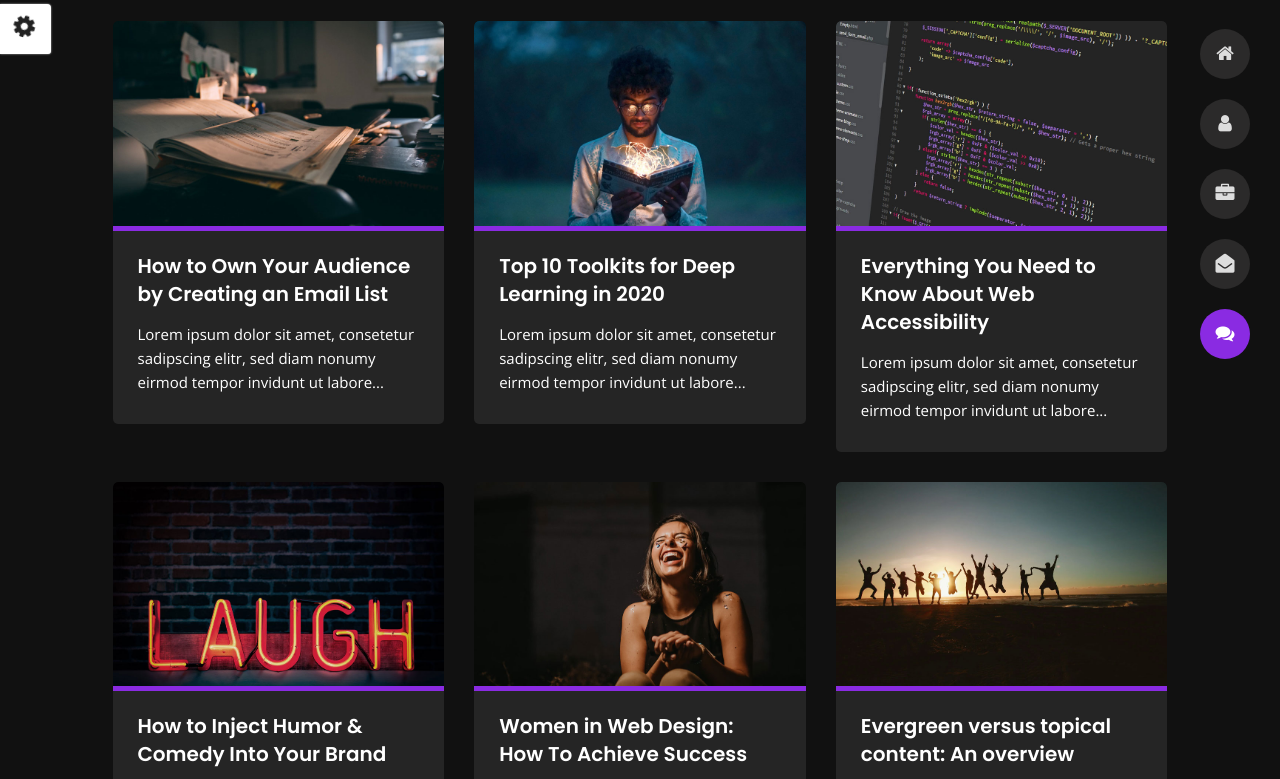
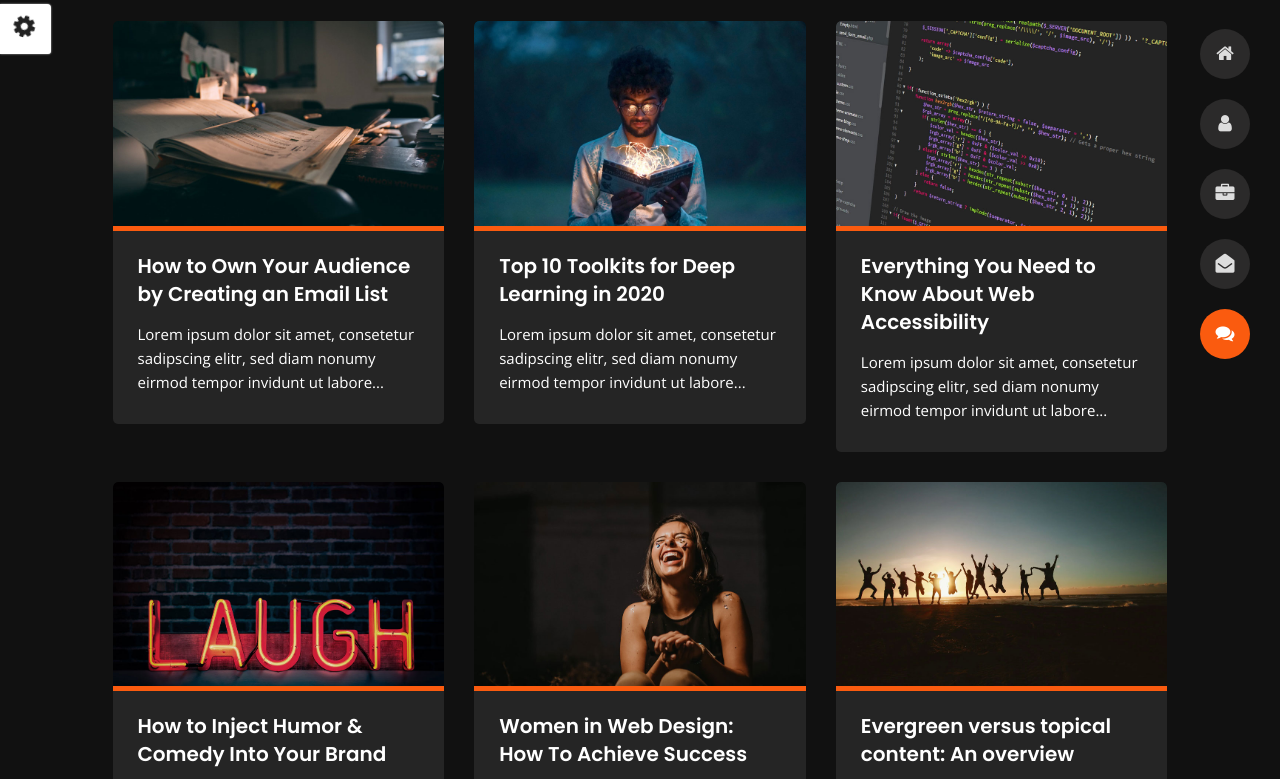
Before and after one commit to abirett5/abirett5.github.io, a plain HTML site: page blog.html in a window 1280 px wide. Shown: the part 206-985 px from the top of the page. Drawn offline with nearby package versions, Linux system fonts and the light colour scheme.

Commit message:
Update blog.html

```diff
--- a/blog.html
+++ b/blog.html
@@ -41,7 +41,7 @@
     <link href="css/style.css" rel="stylesheet">
 
     <!-- CSS Skin File -->
-    <link href="css/skins/blueviolet.css" rel="stylesheet">
+    <link href="css/skins/orange.css" rel="stylesheet">
 
     <!-- Live Style Switcher -->
     <link rel="alternate stylesheet" type="text/css" title="blue" href="css/skins/blue.css" />
```
